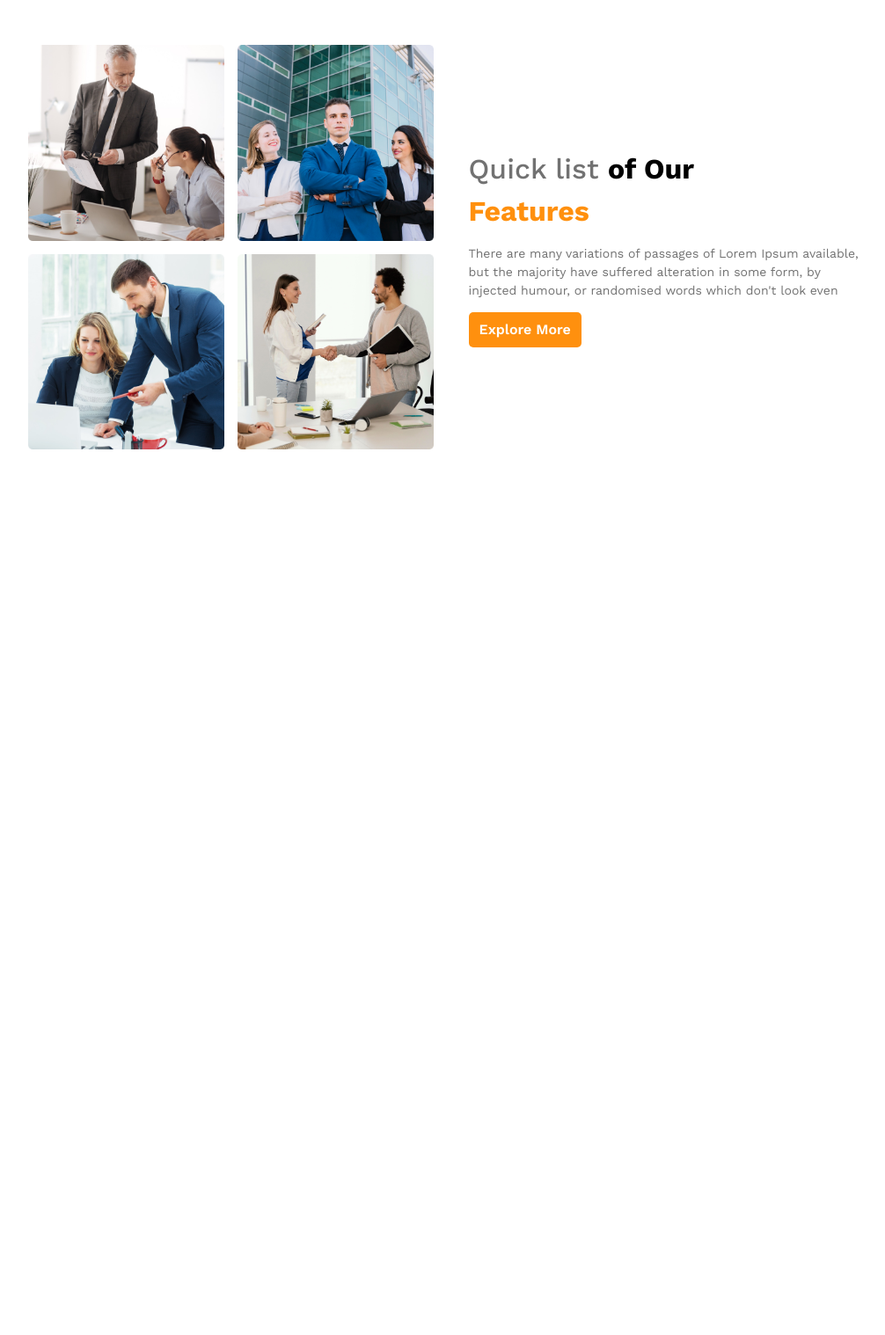
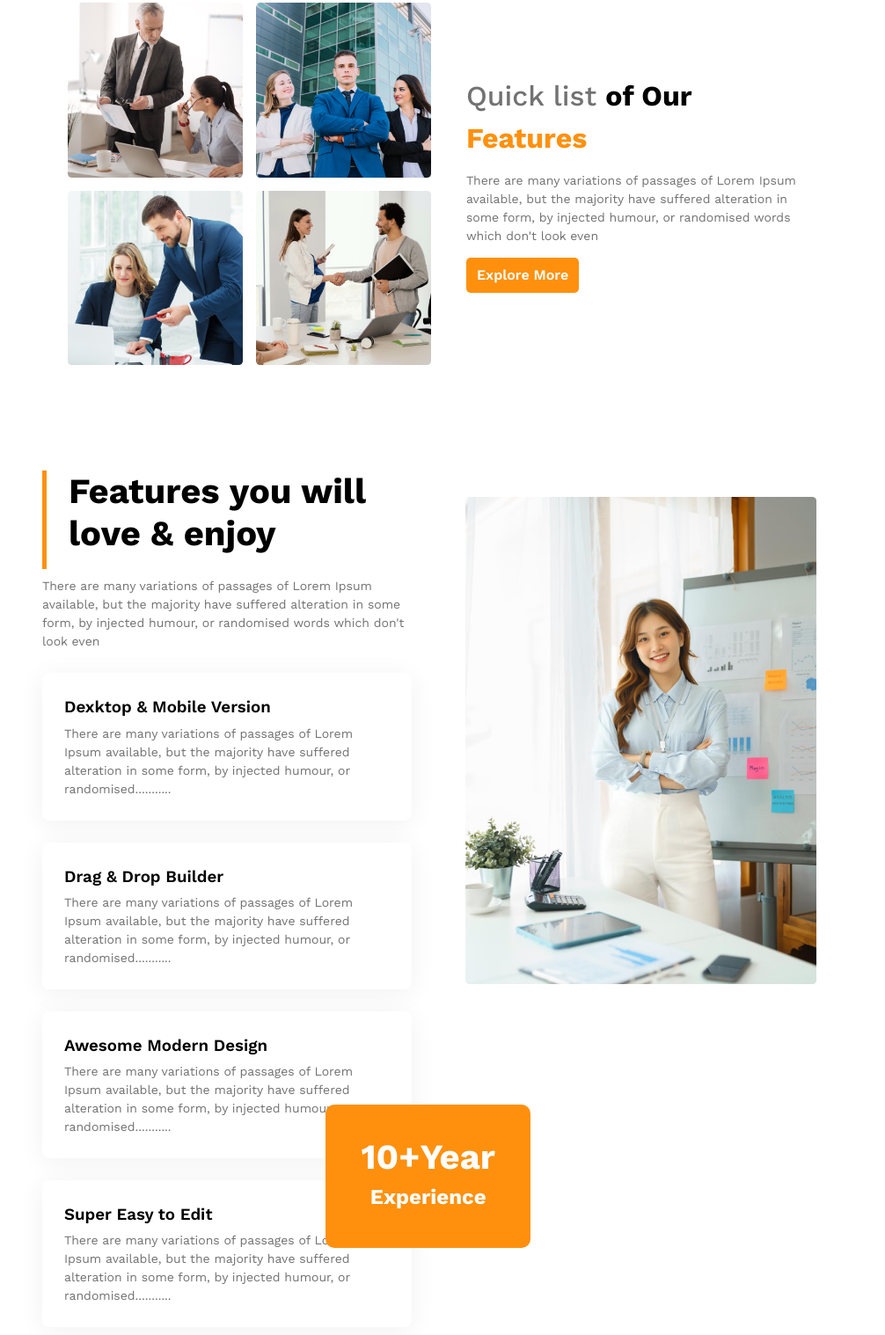
Before and after one commit to ahkaruz/g3-architect-responsive, a plain HTML site: page index.html in a window 1280 px wide. Shown: the part 920-2438 px from the top of the page at 88% size, without its empty margins (152-1158 px from the left). Before the commit the page ends 1431 px from the top, so only its background shows below. Drawn offline with nearby package versions, Linux system fonts and the light colour scheme.

Commit message:
feature responsive

```diff
--- a/index.html
+++ b/index.html
@@ -18,7 +18,11 @@
                 <li><a href="#">Contact us</a></li>
                 <li><a href="#">Login</a></li>
             </ul>
-            <svg xmlns="http://www.w3.org/2000/svg" viewBox="0 0 448 512"><!--!Font Awesome Free 6.7.2 by @fontawesome - https://fontawesome.com License - https://fontawesome.com/license/free Copyright 2025 Fonticons, Inc.--><path d="M0 96C0 78.3 14.3 64 32 64l384 0c17.7 0 32 14.3 32 32s-14.3 32-32 32L32 128C14.3 128 0 113.7 0 96zM0 256c0-17.7 14.3-32 32-32l384 0c17.7 0 32 14.3 32 32s-14.3 32-32 32L32 288c-17.7 0-32-14.3-32-32zM448 416c0 17.7-14.3 32-32 32L32 448c-17.7 0-32-14.3-32-32s14.3-32 32-32l384 0c17.7 0 32 14.3 32 32z"/></svg>
+            <svg xmlns="http://www.w3.org/2000/svg"
+                viewBox="0 0 448 512"><!--!Font Awesome Free 6.7.2 by @fontawesome - https://fontawesome.com License - https://fontawesome.com/license/free Copyright 2025 Fonticons, Inc.-->
+                <path
+                    d="M0 96C0 78.3 14.3 64 32 64l384 0c17.7 0 32 14.3 32 32s-14.3 32-32 32L32 128C14.3 128 0 113.7 0 96zM0 256c0-17.7 14.3-32 32-32l384 0c17.7 0 32 14.3 32 32s-14.3 32-32 32L32 288c-17.7 0-32-14.3-32-32zM448 416c0 17.7-14.3 32-32 32L32 448c-17.7 0-32-14.3-32-32s14.3-32 32-32l384 0c17.7 0 32 14.3 32 32z" />
+            </svg>
         </nav>
 
         <div class="banner">
@@ -32,8 +36,11 @@
     <main>
         <section class="features">
             <div class="features-details">
-                <h2 class="features-title"><span class="color-one">Quick list </span>of Our <span class="color-two"><br>Features</span></h2>
-                <p class="features-description">There are many variations of passages of Lorem Ipsum available, but the majority have suffered alteration in some form, by injected humour, or randomised words which don't look even</p>
+                <h2 class="features-title"><span class="color-one">Quick list </span>of Our <span
+                        class="color-two"><br>Features</span></h2>
+                <p class="features-description">There are many variations of passages of Lorem Ipsum available, but the
+                    majority have suffered alteration in some form, by injected humour, or randomised words which don't
+                    look even</p>
                 <button class="primary-btn">
                     Explore More
                 </button>
@@ -47,6 +54,65 @@
             </div>
 
         </section>
+        <section class="feature-list">
+            <div class="feature-list__left">
+                <h2 class="feature-list__title">
+                    Features you will <br>love & enjoy
+                </h2>
+                <p class="feature-list__description">
+                    There are many variations of passages of Lorem Ipsum available, but the majority have suffered
+                    alteration in some form, by injected humour, or randomised words which don't look even
+                </p>
+                <div class="feature-list__data">
+                    <div class="data-1">
+                        <h3 class="data-1__title">
+                            Dexktop & Mobile Version
+                        </h3>
+                        <p class="data-1__description">
+                            There are many variations of passages of Lorem Ipsum available, but the majority have
+                            suffered
+                            alteration in some form, by injected humour, or randomised...........
+                        </p>
+                    </div>
+                    <div class="data-2">
+                        <h3 class="data-1__title">
+                            Drag & Drop Builder
+                        </h3>
+                        <p class="data-1__description">
+                            There are many variations of passages of Lorem Ipsum available, but the majority have
+                            suffered
+                            alteration in some form, by injected humour, or randomised...........
+                        </p>
+                    </div>
+                    <div class="data-3">
+                        <h3 class="data-1__title">
+                            Awesome Modern Design
+                        </h3>
+                        <p class="data-1__description">
+                            There are many variations of passages of Lorem Ipsum available, but the majority have
+                            suffered
+                            alteration in some form, by injected humour, or randomised...........
+                        </p>
+                    </div>
+                    <div class="data-4">
+                        <h3 class="data-1__title">
+                            Super Easy to Edit
+                        </h3>
+                        <p class="data-1__description">
+                            There are many variations of passages of Lorem Ipsum available, but the majority have
+                            suffered
+                            alteration in some form, by injected humour, or randomised...........
+                        </p>
+                    </div>
+                </div>
+            </div>
+            <div class="feature-list__right">
+                <img src="images/architect.png" alt="">
+                <h4>10+Year<br><span>Experience</span></h4>
+            </div>
+
+
+        </section>
     </main>
 </body>
 
--- a/styles.css
+++ b/styles.css
@@ -30,7 +30,7 @@
 }
 
 header {
-    padding: 15px 150px 30px;
+    padding: 15px 200px 30px;
     background-color: var(--secondary-color);
 }
 
@@ -45,7 +45,7 @@ nav {
     color: var(--primary-color);
 }
 
-nav svg{
+nav svg {
     display: none;
 }
 
@@ -91,7 +91,7 @@ nav a {
 }
 
 .features {
-    padding: 70px 150px 0px;
+    padding: 70px 200px 0px;
     display: flex;
     flex-direction: row-reverse;
     gap: 40px;
@@ -139,6 +139,89 @@ nav a {
     max-width: 45%;
 }
 
+.feature-list {
+    padding: 120px 200px 0px;
+    display: flex;
+}
+
+.feature-list__left {
+    flex: 1;
+    padding-right: 40px;
+}
+
+.feature-list__right {
+    flex: 1;
+    position: relative;
+    margin-top: 30px;
+}
+
+.feature-list__title {
+    font-size: var(--font-size-xlarge);
+    line-height: 1.2;
+    margin-left: 30px;
+}
+
+.feature-list__title::before {
+    content: '';
+    width: 5px;
+    height: 14%;
+    background-color: var(--primary-color);
+    position: absolute;
+    left: 200px;
+}
+
+.feature-list__description {
+    margin-top: 25px;
+    color: var(--normal-font-color);
+    font-size: 14px;
+}
+
+.feature-list__data {
+    margin-top: 25px;
+}
+
+.feature-list__data>div {
+    border-radius: 8px;
+    box-shadow: 0px 4px 30px 0px rgba(0, 0, 0, 0.06);
+    margin-bottom: 25px;
+    padding: 25px;
+}
+
+.feature-list__data>div>h3 {
+    font-weight: 600;
+}
+
+.feature-list__data>div>p {
+    margin-top: 5px;
+    color: var(--normal-font-color);
+    font-size: 14px;
+}
+
+
+.feature-list__right img {
+    position: absolute;
+    right: 0;
+    max-width: 95%;
+}
+
+.feature-list__right h4 {
+    position: absolute;
+    bottom: 115px;
+    right: 325px;
+    max-width: 95%;
+    background-color: #FF900E;
+    padding: 40px;
+    font-size: var(--font-size-xlarge);
+    line-height: 1;
+    text-align: center;
+    color: white;
+    border-radius: 10px;
+}
+
+.feature-list__right h4>span {
+    font-size: var(--font-size-medium);
+}
+
 @media (max-width: 768px) {
 
     .primary-btn {
@@ -152,7 +235,7 @@ nav a {
     }
 
     header {
-        padding: 20px 20px;
+        padding: 15px 20px;
         background-color: var(--secondary-color);
     }
 
@@ -165,7 +248,7 @@ nav a {
     }
 
 
-    nav svg{
+    nav svg {
         width: 25px;
         display: inline;
     }
@@ -241,6 +324,64 @@ nav a {
         max-width: 80%;
     }
 
+    .feature-list {
+        padding: 15px 20px 0px;
+        display: flex;
+        flex-direction: column;
+    }
+
+    .feature-list__left {
+        all: unset;
+    }
+
+    .feature-list__right {
+        all: unset;
+    }
+
+    .feature-list__title {
+        font-size: 18px;
+        text-align: center;
+        margin: 0;
+        color: var(--normal-font-color);
+    }
+
+    .feature-list__title br{
+        display: none;
+
+    }
+
+    .feature-list__title::before {
+        all: unset;
+    }
+
+    .feature-list__description {
+        margin-top: 20px;
+        color: var(--normal-font-color);
+        font-size: 14px;
+        text-align: center;
+    }
+
+
+    .feature-list__data>div>h3 {
+        font-size: 14px;
+        font-weight: 600;
+    }
+
+    .feature-list__data>div>p {
+        margin-top: 3px;
+        color: var(--normal-font-color);
+        font-size: 12px;
+    }
+
+    .feature-list__right img {
+        all: unset;
+        max-width: 100%;
+    }
+
+    .feature-list__right h4 {
+        all: unset;
+        display: none;
+    }
 
 
 }
```
